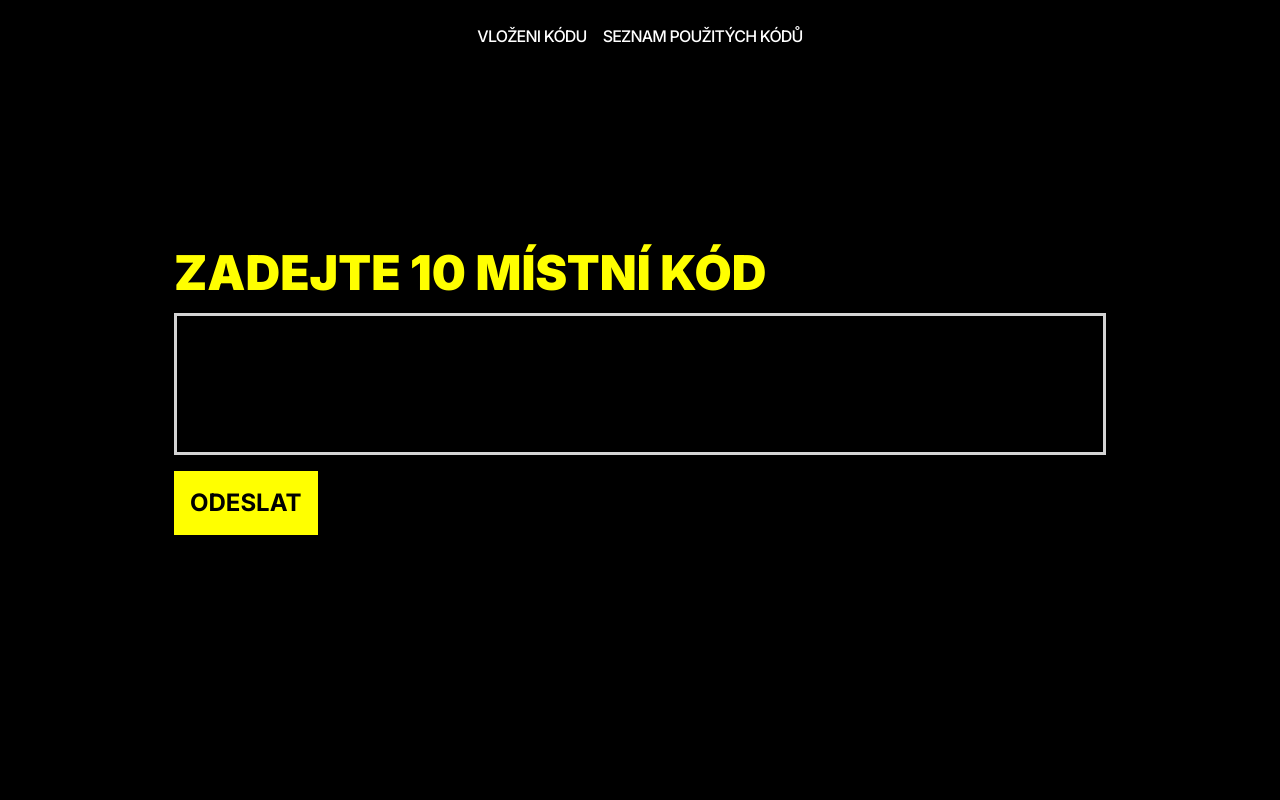
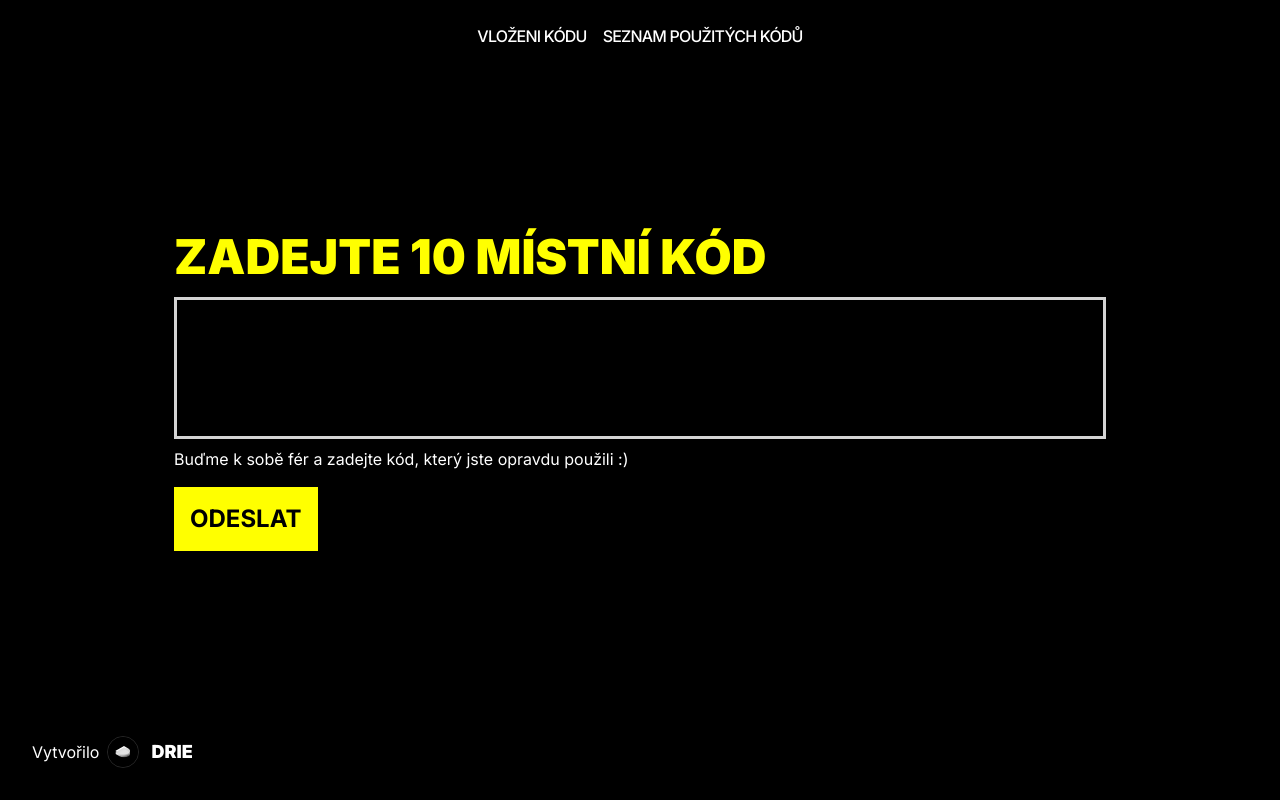
Before and after one commit to swajp/oms-codes, a Next.js app: page / in a window 1280 px wide. Built offline with nearby package versions, Linux system fonts and the light colour scheme.

Commit message:
footer changes, styles changes

```diff
--- a/app/page.tsx
+++ b/app/page.tsx
@@ -1,3 +1,4 @@
+import Footer from "@/components/footer";
 import Form from "@/components/form";
 
 import Navbar from "@/components/navbar";
@@ -7,7 +8,7 @@ export default function Home() {
     <main className="bg-black">
       <Navbar />
       <Form />
-      {/* <Footer /> */}
+      <Footer />
     </main>
   );
 }
--- a/components/codes.tsx
+++ b/components/codes.tsx
@@ -25,7 +25,7 @@ export default async function Codes() {
           POUŽITÉ KÓDY:
         </h1>
 
-        <div className="flex justify-between mb-6">
+        <div className="flex justify-between mb-2">
           <p className="text-white text-md md:text-xl lg:text-2xl font-black">
             ZADANÝ KÓD
           </p>
--- a/components/footer.tsx
+++ b/components/footer.tsx
@@ -6,18 +6,21 @@ export default function Footer() {
   const date = new Date();
   const year = date.getFullYear();
   return (
-    <footer className="bg-black absolute top-0 left-0  ">
+    <footer className="bg-black absolute bottom-0 left-0  ">
       <div className="p-8">
         <div className="md:mb-0">
-          <Link href="/" className="flex items-center">
+          <Link href="https://twitter.com/DRIECZ" className="flex items-center">
+            <span className="self-center text-md whitespace-nowrap text-white mr-2">
+              Vytvořilo
+            </span>
             <Image
-              height="48"
-              width="48"
+              height="32"
+              width="32"
               src="/logo.svg"
-              className="mr-3"
+              className="mr-3 border border-neutral-800 rounded-full"
               alt="Drie Logo"
             />
-            <span className="self-center text-2xl font-black whitespace-nowrap text-white">
+            <span className="self-center text-lg font-black whitespace-nowrap text-white">
               DRIE
             </span>
           </Link>
--- a/components/form.tsx
+++ b/components/form.tsx
@@ -45,8 +45,11 @@ export default function Form() {
           id="code"
           onChange={(e) => setCode(e.target.value)}
           value={code}
-          className="bg-transparent text-white border-[3px] mb-4 placeholder:text-neutral-800 border-neutral-300  focus:ring-0 p-6 md:p-8 pl-3 md:pl-6 font-medium spacing tracking-wider text-xl md:text-5xl lg:text-6xl focus:outline-none [appearance:textfield] [&::-webkit-outer-spin-button]:appearance-none [&::-webkit-inner-spin-button]:appearance-none"
+          className="bg-transparent text-white border-[3px] mb-2 placeholder:text-neutral-800 border-neutral-300  focus:ring-0 p-6 md:p-8 pl-3 md:pl-6 font-medium spacing tracking-wider text-xl md:text-5xl lg:text-6xl focus:outline-none [appearance:textfield] [&::-webkit-outer-spin-button]:appearance-none [&::-webkit-inner-spin-button]:appearance-none"
         />
+        <p className="text-white mb-4">
+          Buďme k sobě fér a zadejte kód, který jste opravdu použili :)
+        </p>
         <div className="flex ">
           <button className="text-black bg-[#FFFF00] p-2 md:p-4 text-lg md:text-2xl font-bold max-w-lg  hover:bg-white  transition-all">
             ODESLAT
```
